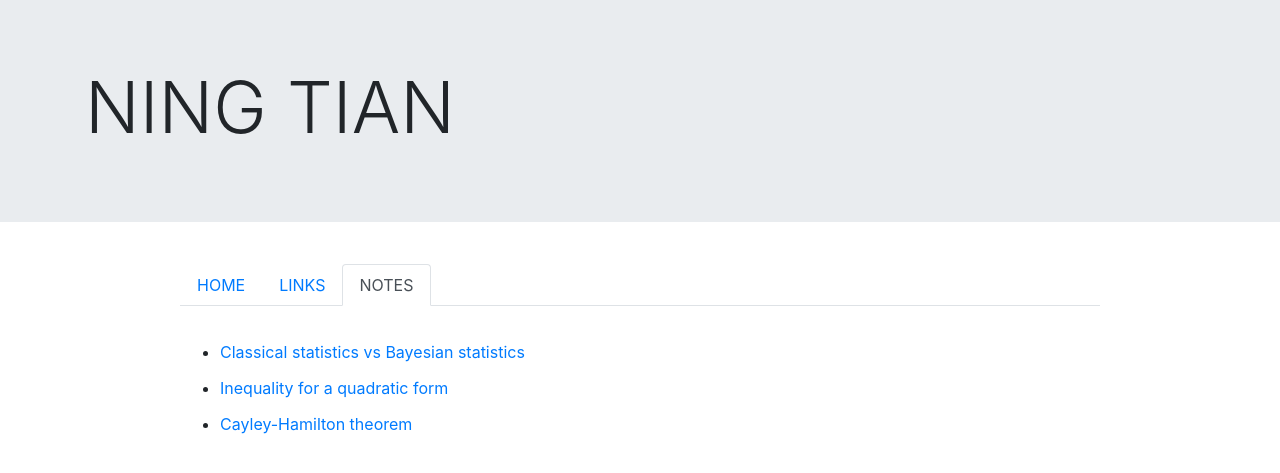
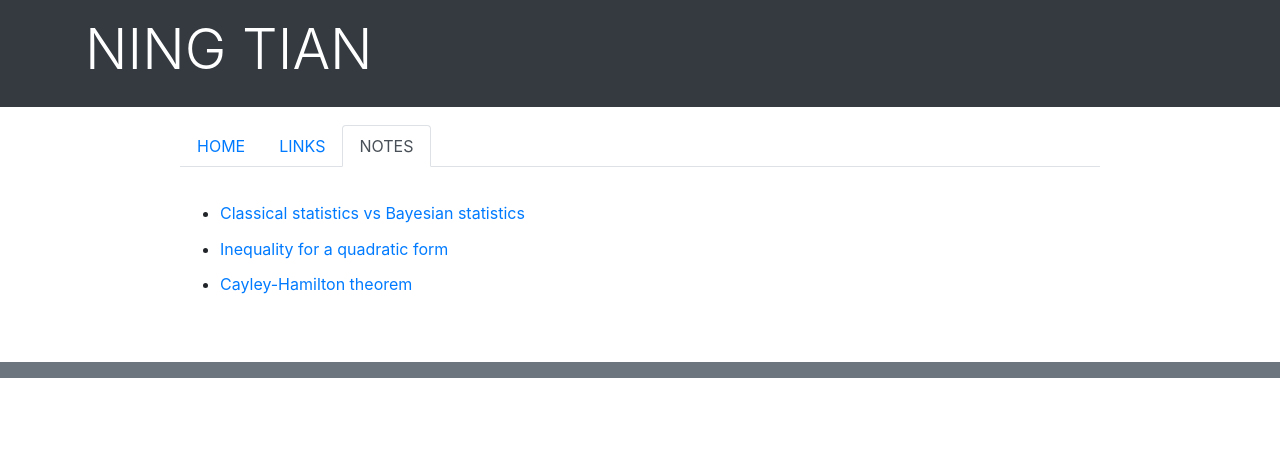
Before and after one commit to ningtian/ningtian.github.io, a Jekyll site: the page notes/index.html, which Jekyll copies as it is, in a window 1280 px wide. Shown: the top 473 px of the page. Built offline with Jekyll 4.4.1, drawn with Linux system fonts in a browser that asks for light colours.

Commit message:
Update index.html

```diff
--- a/notes/index.html
+++ b/notes/index.html
@@ -19,11 +19,11 @@
 
 <!-- the following is body part -->
 <body>
-<div class="jumbotron jumbotron-fluid">
+<div class="p-3 mb-2 bg-dark text-white">
   <div class="container">
-    <h1 class="display-3">NING TIAN</h1>
+    <h1 class="display-4">NING TIAN</h1>
   </div>
-</div> <!-- end of <div class="jumbotron jumbotron-fluid"> -->
+</div>
 
 <div class="container">
   <div class="row"> <!-- we have three columns in the row-->
@@ -64,8 +64,8 @@
 <br>
 <br>
 
-<div class="bottom">
-<span class="d-block p-2 bg-light text-dark">
+<div class="bottom-fixed">
+<span class="d-block p-2 bg-secondary text-dark">
 </span>
 </div>
 
```
